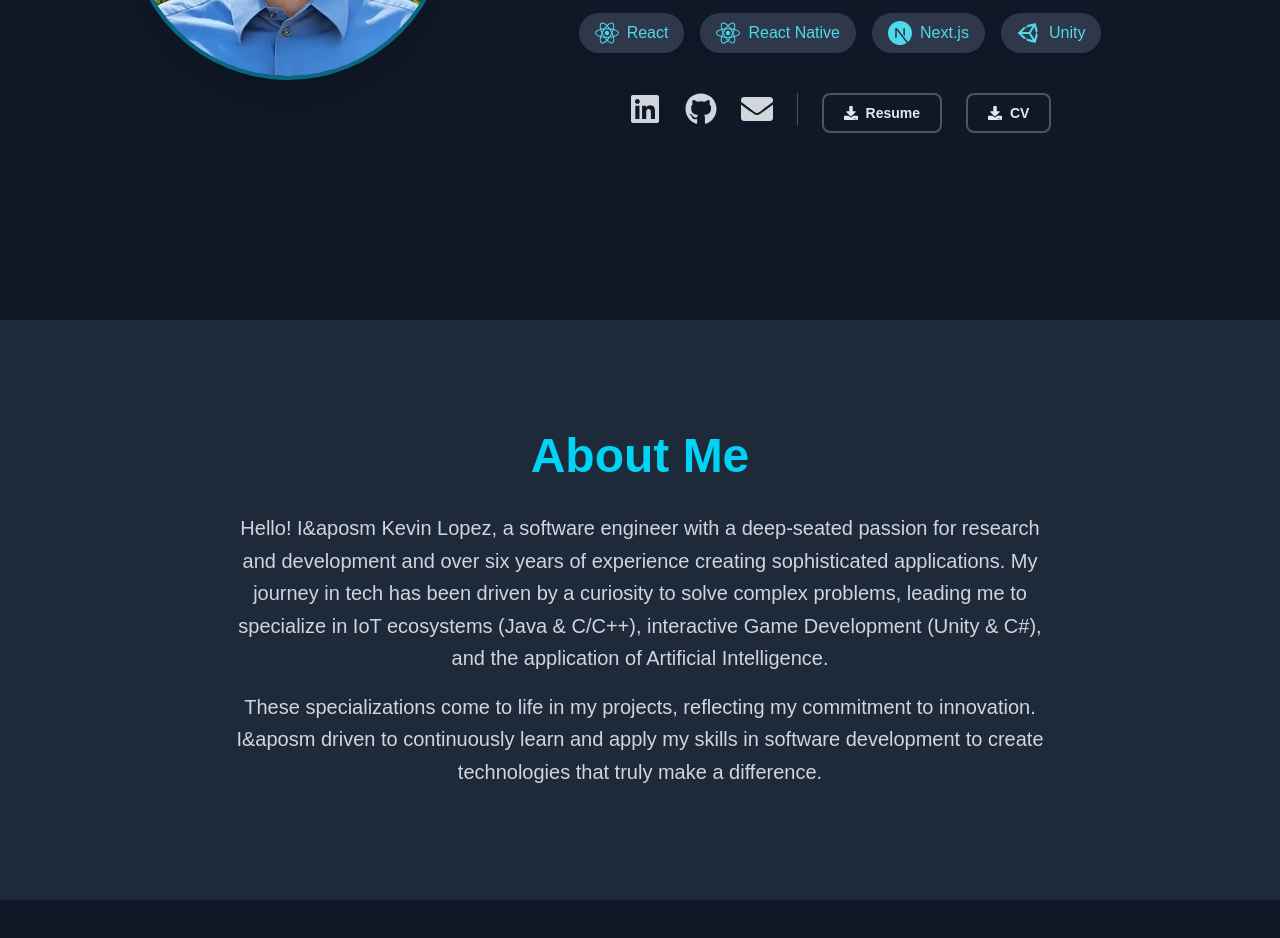
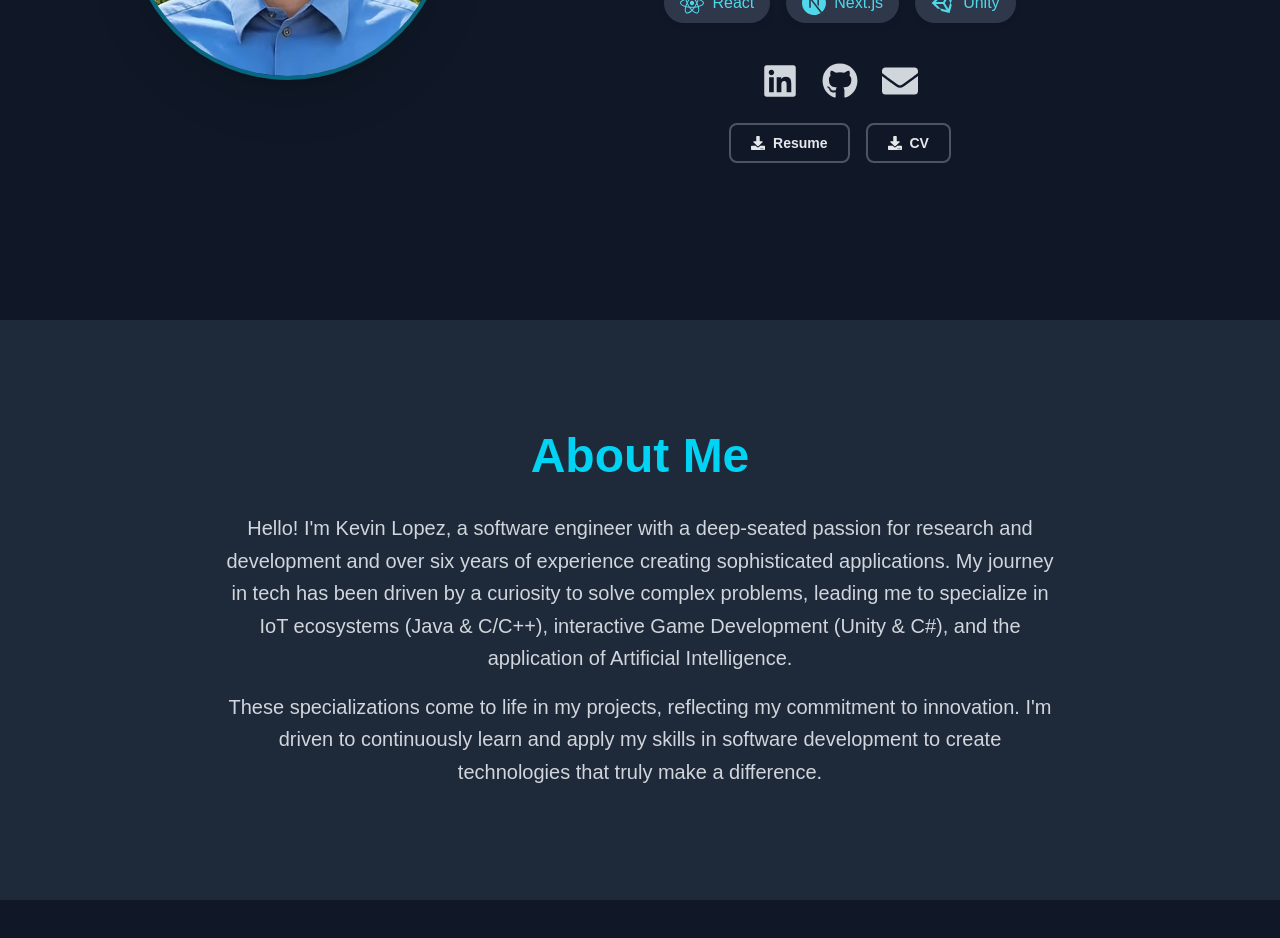
Before and after one commit to KevLopezTech/KevLopezTech.github.io, a Next.js app: page / in a window 1280 px wide. Shown: the part 560-1498 px from the top of the page. Built offline with nearby package versions, Linux system fonts and the light colour scheme.

Commit message:
Final Updates with some QOL cahnges in the galleries

```diff
--- a/content/homepage/hero.md
+++ b/content/homepage/hero.md
@@ -2,7 +2,7 @@
 name: "Kevin Lopez"
 title: "Software Engineer"
 intro: "Building the Future of IoT, Crafting Immersive Game Experiences, and Developing Intelligent Applications."
-detailedIntro: "Hello! I'm Kevin, a Software Engineer specializing in Internet of Things, Game Development, and Artificial Intelligence. I have a large catalog of projects I have completed solo or collaboratively. You can find some of my strongest projects here. I thrive from continuous learning and staying up to date with modern technologies without sacrificing robustness. When I'm not at my computer, I enjoy gaming, playing the sax, and spending time with my dog."
+detailedIntro: "Hello! I'm Kevin, a Software Engineer specializing in Internet of Things, Game Development, and Artificial Intelligence. I have a large catalog of projects I have completed solo or collaboratively. You can find some of my strongest projects here. I thrive from continuous learning and staying up to date with modern technologies without sacrificing robustness. When I'm not at my computer, I enjoy gaming, playing the saxophone, and going on adventures with my dog."
 profileImage: "/images/portrait.png"
 linkedInUrl: "https://linkedin.com/in/kevinxlopez"
 githubUrl: "https://github.com/kevlopeztech"
--- a/src/app/page.tsx
+++ b/src/app/page.tsx
@@ -42,7 +42,6 @@ export default function HomePage() {
         { name: "TypeScript", icon: <SiTypescript className="text-xl md:text-2xl" /> },
         { name: "Python", icon: <FaPython className="text-xl md:text-2xl" /> },
         { name: "React", icon: <FaReact className="text-xl md:text-2xl" /> },
-        { name: "React Native", icon: <FaReact className="text-xl md:text-2xl" /> },
         { name: "Next.js", icon: <SiNextdotjs className="text-xl md:text-2xl" /> },
         { name: "Unity", icon: <FaUnity className="text-xl md:text-2xl" /> },
     ];
@@ -91,10 +90,9 @@ export default function HomePage() {
                                 ))}
                             </div>
 
-                            {/* ===== CORRECTED CTA / SOCIAL LINKS ===== */}
-                            <div className="flex justify-center md:justify-center space-x-6 mt-10"> {/* mt-10 for spacing after the top skills bar */}
-
-                                {/* LinkedIn Icon Link */}
+                            <div className="flex flex-col items-center justify-center gap-y-6 mt-10">
+                                {/* Social Icons Row */}
+                                <div className="flex items-center space-x-6">
                                     {linkedInUrl && linkedInUrl !== "#" && (
                                         <a
                                             href={linkedInUrl}
@@ -104,11 +102,9 @@ export default function HomePage() {
                                             className="text-gray-300 hover:text-cyan-400 transition-colors duration-300"
                                             title="LinkedIn"
                                         >
-                                        <FaLinkedin size={32} /> {/* Adjust size as needed */}
+                                            <FaLinkedin size={36} />
                                         </a>
                                     )}
-
-                                {/* GitHub Icon Link */}
                                     {githubUrl && githubUrl !== "#" && (
                                         <a
                                             href={githubUrl}
@@ -118,11 +114,9 @@ export default function HomePage() {
                                             className="text-gray-300 hover:text-cyan-400 transition-colors duration-300"
                                             title="GitHub"
                                         >
-                                        <FaGithub size={32} /> {/* Adjust size as needed */}
+                                            <FaGithub size={36} />
                                         </a>
                                     )}
-
-                                {/* Email Icon Link */}
                                     {emailAddress && emailAddress !== "contact@example.com" && (
                                         <a
                                             href={`mailto:${emailAddress}`}
@@ -130,18 +124,17 @@ export default function HomePage() {
                                             className="text-gray-300 hover:text-cyan-400 transition-colors duration-300"
                                             title="Email Me"
                                         >
-                                        <FaEnvelope size={32} /> {/* Adjust size as needed */}
+                                            <FaEnvelope size={36} />
                                         </a>
                                     )}
+                                </div>
 
-                                {/* Optional Separator */}
-                                <div className="h-8 w-px bg-gray-600 hidden sm:block"></div>
-
-                                {/* Download Buttons */}
+                                {/* Download Buttons Row */}
+                                <div className="flex flex-col sm:flex-row items-center gap-4">
                                     <a
-                                    href="/documents/KevinLopez-Resume.pdf" // <-- REPLACE with your file name
+                                        href="/documents/KevinLopez-Resume.pdf"
                                         download
-                                    className="inline-flex items-center text-sm font-semibold border-2 border-gray-600 hover:border-cyan-400 text-gray-200 hover:text-cyan-400 py-2 px-5 rounded-lg transition-colors duration-300"
+                                        className="inline-flex items-center text-sm font-semibold border-2 border-gray-600 hover:border-cyan-400 text-gray-200 hover:text-cyan-400 py-2 px-5 rounded-lg transition-colors duration-300 w-full justify-center sm:w-auto"
                                     >
                                         <FaDownload className="mr-2" />
                                         Resume
@@ -149,13 +142,13 @@ export default function HomePage() {
                                     <a
                                         href="/documents/CoverLetter_KevinLopez.pdf" // <-- REPLACE with your file name
                                         download
-                                    className="inline-flex items-center text-sm font-semibold border-2 border-gray-600 hover:border-cyan-400 text-gray-200 hover:text-cyan-400 py-2 px-5 rounded-lg transition-colors duration-300"
+                                        className="inline-flex items-center text-sm font-semibold border-2 border-gray-600 hover:border-cyan-400 text-gray-200 hover:text-cyan-400 py-2 px-5 rounded-lg transition-colors duration-300 w-full justify-center sm:w-auto"
                                     >
                                         <FaDownload className="mr-2" />
                                         CV
                                     </a>
                                 </div>
-                            {/* ===== END OF CORRECTED CTA / SOCIAL LINKS ===== */}
+                            </div>
                         </div>
                     </div>
                 </div>
@@ -166,12 +159,12 @@ export default function HomePage() {
                 <div className="max-w-4xl mx-auto px-6 sm:px-8">
                     <h2 className="text-4xl md:text-5xl font-bold mb-8 text-cyan-400">About Me</h2>
                     <p className="text-xl text-gray-300 leading-relaxed mb-4">
-                        Hello! I&aposm Kevin Lopez, a software engineer with a deep-seated passion for research and development and over six years of experience creating sophisticated applications.
+                        Hello! I'm Kevin Lopez, a software engineer with a deep-seated passion for research and development and over six years of experience creating sophisticated applications.
                         My journey in tech has been driven by a curiosity to solve complex problems, leading me to specialize in IoT ecosystems (Java & C/C++), interactive Game Development (Unity & C#), and the application of Artificial Intelligence.
                     </p>
                     <p className="text-xl text-gray-300 leading-relaxed">
                         These specializations come to life in my projects,
-                        reflecting my commitment to innovation. I&aposm driven to continuously learn and apply my skills in software development to create technologies that truly make a difference.
+                        reflecting my commitment to innovation. I'm driven to continuously learn and apply my skills in software development to create technologies that truly make a difference.
                     </p>
                 </div>
             </section>
```
Lines whose indentation alone changed are shown as unchanged.
